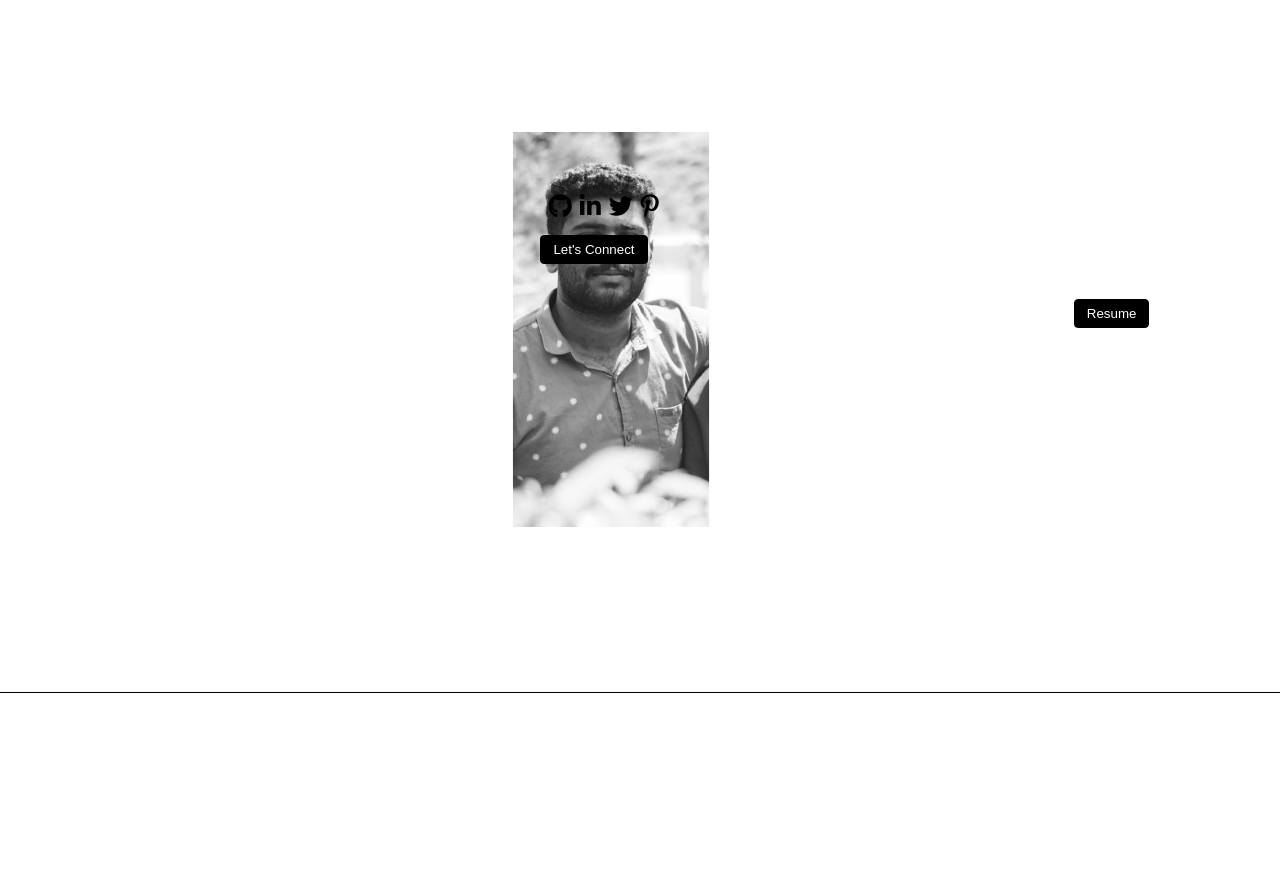
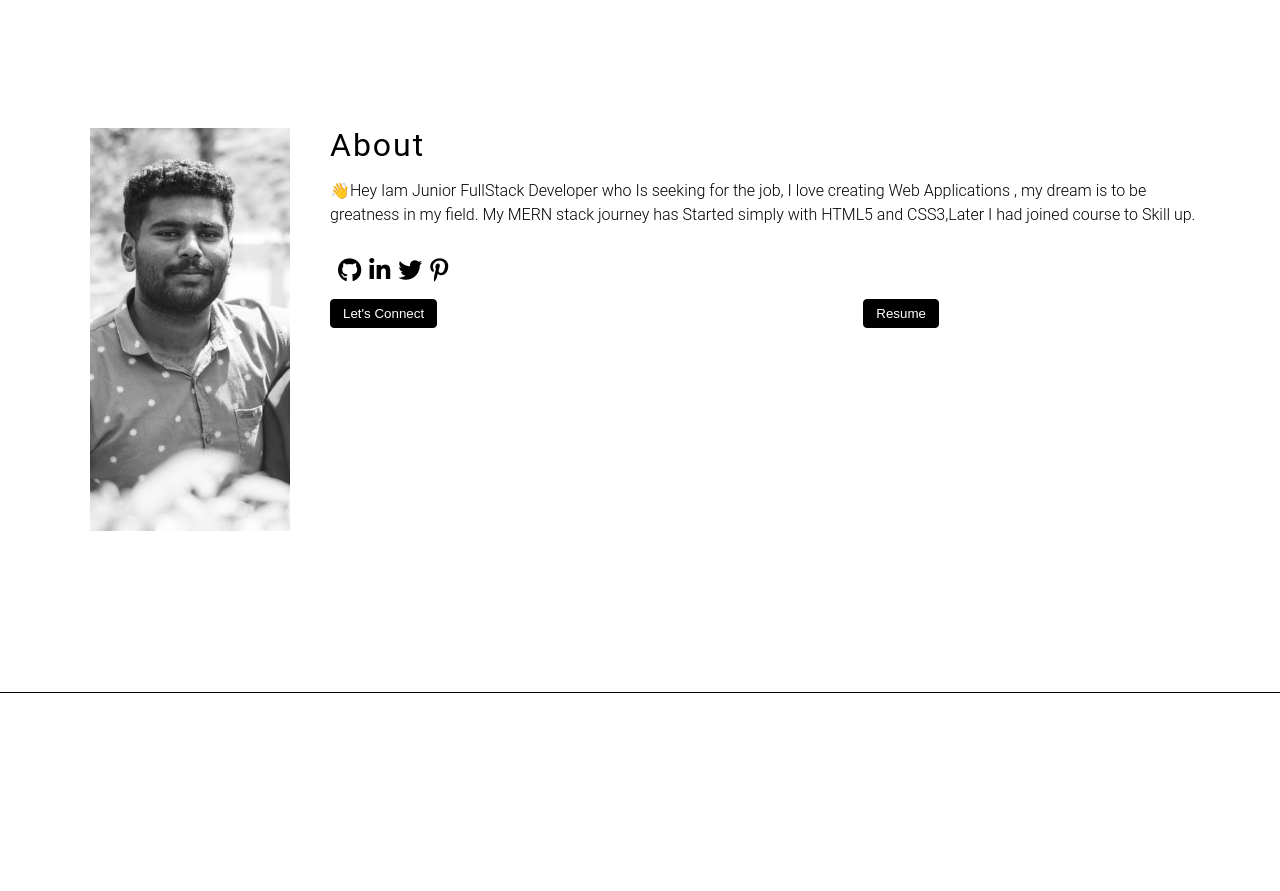
Before and after one commit to suthanhari/Portfolio, a React (Create React App) app: page / in a window 1280 px wide. Shown: the part 820-1711 px from the top of the page. Built offline with nearby package versions, Linux system fonts and the light colour scheme.

Commit message:
about commit

```diff
--- a/src/components/about.js
+++ b/src/components/about.js
@@ -13,19 +13,22 @@ function About() {
             <div className='row'>
 
                 <div className='col-4'>
-                    <Zoom delay={1000} duration={1500}>
-                        <div className='about-img'>
+                    <div className='about-img'>
+                        <Zoom delay={1000} duration={1500}>
                             <img src={profilePhoto} alt='photo' />
-                        </div>
-                    </Zoom>
+                        </Zoom>
+                    </div>
+                </div>
 
 
-                </div>
                 <div className='col-7'>
                     <div className='about'>
 
                         <div className='profile-name'>About</div>
                         <p className='profile-body'>
+                            👋Hey Iam Junior FullStack Developer who Is seeking for the job,
+                            I love creating  Web Applications , my dream is to be greatness in my field.
+                            My MERN stack journey has Started simply with HTML5 and CSS3,Later I had joined course to Skill up.
 
                         </p>
 
```
